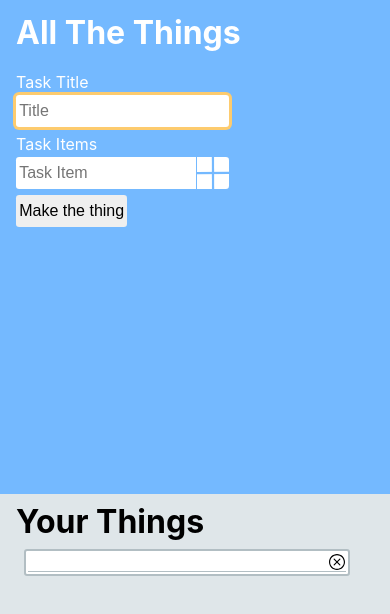
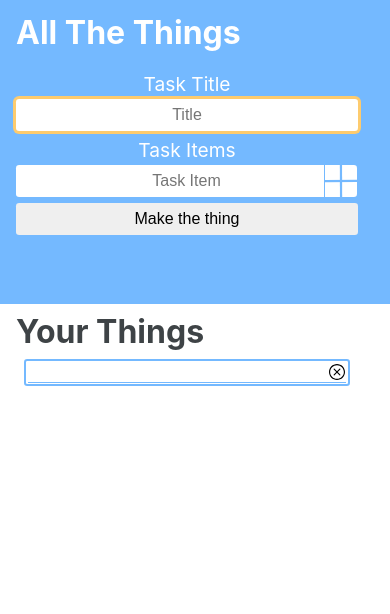
Before and after one commit to KVeitch/all-the-things, a React (Create React App) app: page / in a window 390 px wide. Both pictures are taken after a click on the button "Make the thing". Shown: the top 614 px of the page. Built offline with nearby package versions, Linux system fonts and the light colour scheme.

Commit message:
Improve mobile styling

```diff
--- a/src/App/App.css
+++ b/src/App/App.css
@@ -61,7 +61,10 @@ header {
   grid-area: lists;
   height: calc(100vh - 4em);
   padding: 0.5em 2em 0.5em 1em;
-  background: var(--container-bg-color);
+}
+
+.container__title {
+  color: var(--secondary-text-color);
 }
 
 .add-task-btn {
@@ -83,21 +86,21 @@ ul {
   margin: 0.2em 0 0.4em;
 }
 
-.input__container{
-  display:flex;
+.input__container {
+  display: flex;
   align-items: center;
-  width:200px;
+  width: 200px;
 }
 
 .input__container > input {
   margin: 0.2em 0 0.2em;
 }
 
-.add__icon{
+.add__icon {
   position: relative;
   transform: translateX(-100%);
-  height:2em;
-  border-left:1px solid var(--header-bg-color)
+  height: 2em;
+  border-left: 1px solid var(--header-bg-color);
 }
 
 input:focus,
@@ -107,6 +110,15 @@ button:focus,
   -webkit-box-shadow: 0px 0px 0px 3px var(--highlight-color);
   -moz-box-shadow: 0px 0px 0px 3px var(--highlight-color);
   box-shadow: 0px 0px 0px 3px var(--highlight-color);
+}
+
+.card__list {
+  transition: all 0.2s ease-in-out;
+  color:var(--secondary-text-color)
+}
+
+.card__list:focus {
+  transform: scale(1.1);
 }
 
 .lists {
@@ -119,7 +131,7 @@ button:focus,
   width: 15em;
   align-self: flex-start;
   border-radius: 0.2em;
-  border: 2px solid var(--secondary-bg-color);
+  border: 2px solid var(--header-bg-color);
   margin: 0.5em;
   padding: 0.1em;
 }
@@ -127,17 +139,13 @@ button:focus,
 .card__title {
   font-size: 1em;
   padding: 0.1em;
-  border-bottom: 1px solid var(--secondary-bg-color);
-  display:flex;
+  border-bottom: 1px solid var(--header-bg-color);
+  display: flex;
   justify-content: space-between;
 }
 
-.card__list > ul > li {
-  color: var(--secondary-text-color);
-}
-
-.delete__icon{
-  height:1em;
+.delete__icon {
+  height: 1em;
 }
 
 @media only screen and (max-width: 680px) {
@@ -145,20 +153,42 @@ button:focus,
     background: white;
     width: 100vh;
     display: grid;
+    grid-template-areas:
+    "header"
+    "form"
+    "lists";
     grid-template-columns: auto;
-    grid-template-areas:
-      "header"
-      "form"
-      "lists";
+    grid-template-rows: 4em 15em auto;
   }
-
+  input::placeholder{
+    text-align: center;
+  }
   .form {
     height: 100%;
   }
+
+  .form__input{
+    width:100%
+  }
+
+  .input__container {
+    width:calc(100% + 2em)
+  }
+
+  .form__input, .form > button{
+    width:100%;
+  }
+
   .card__list {
     width: 100%;
   }
   .list-container {
     height: 100%;
   }
+  .form >p {
+    font-size: 1.2em;
+    text-align: center;
+  }
+
+
 }
--- a/src/components/ListContainer/ListContainer.js
+++ b/src/components/ListContainer/ListContainer.js
@@ -9,7 +9,7 @@ const ListContainer = ({ lists, removeCard,removeCardClick }) => {
 
   return (
       <div className="list-container">
-        <h1>Your Things</h1>
+        <h1 className="container__title">Your Things</h1>
         <div className="lists">{mappedLists}</div>
       </div>
   );
```
